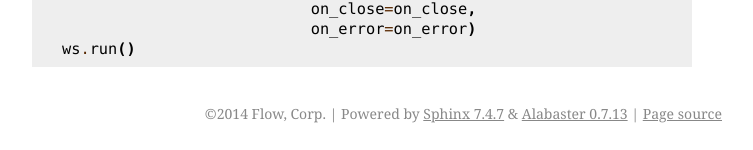
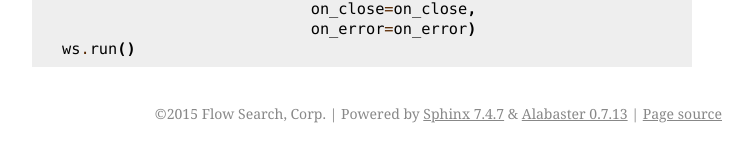
Before and after one commit to flowthings/python-client, a Sphinx documentation site: the page built from docs/index.rst, in a window 1280 px wide and 900 px high, scrolled down 6794 px. Shown: the part 747-897 px from the top of the window, without its empty margins (388-1141 px from the left). Built offline with Sphinx 7.4.7, drawn with Linux system fonts in a browser that asks for light colours.

Commit message:
Change doc notice

```diff
--- a/docs/conf.py
+++ b/docs/conf.py
@@ -1,2 +1,2 @@
 master_doc = 'index'
-copyright = '2014 Flow, Corp'
+copyright = '2015 Flow Search, Corp'
```
